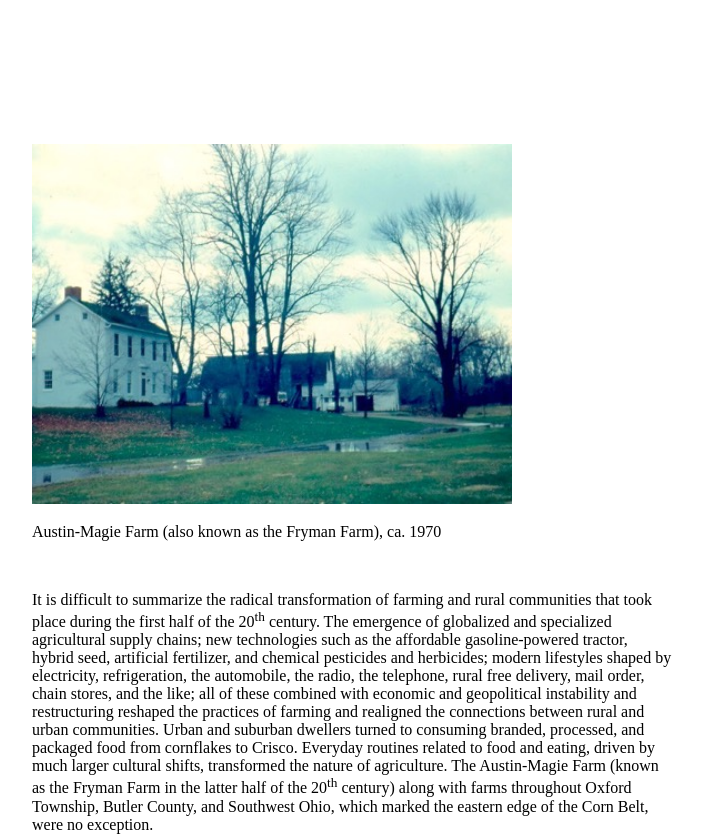
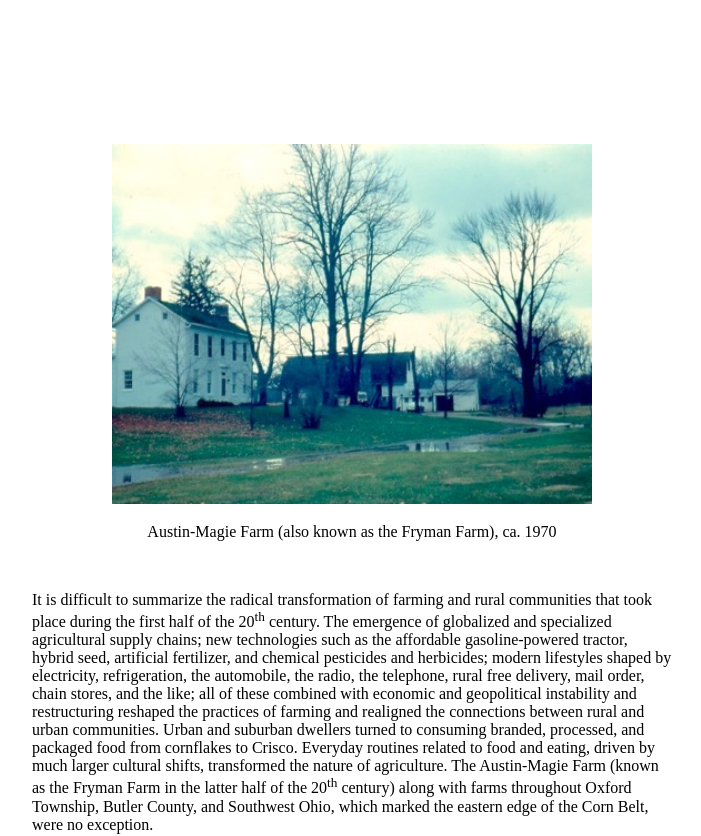
Before and after one commit to ebruesewitz/theFarm, a React (Create React App) app: page /farmsitepreview/essays/cornandcows in a window 1280 px wide. Shown: the part 860-1696 px from the top of the page, without its empty margins (168-869 px from the left). Built offline with nearby package versions, Linux system fonts and the light colour scheme; a web font is replaced by a local one.

Commit message:
merge in work computer changes to personal computer

```diff
--- a/src/Pages/Essays/CornAndCows/index.jsx
+++ b/src/Pages/Essays/CornAndCows/index.jsx
@@ -80,12 +80,14 @@ const styles = {
     margin: 'auto',
   },
   image: {
-    width: '75%',
+    width: '100%',
     height: 'auto',
-    margin: '15px 0px'
+    margin: '15px auto'
   },
   figure: {
-    margin: '50px 0px',
+    margin: '50px auto',
+    textAlign: 'center',
+    width: '75%',
   },
 }
 
```
Also changed, not shown: src/images/section14.jpg.
